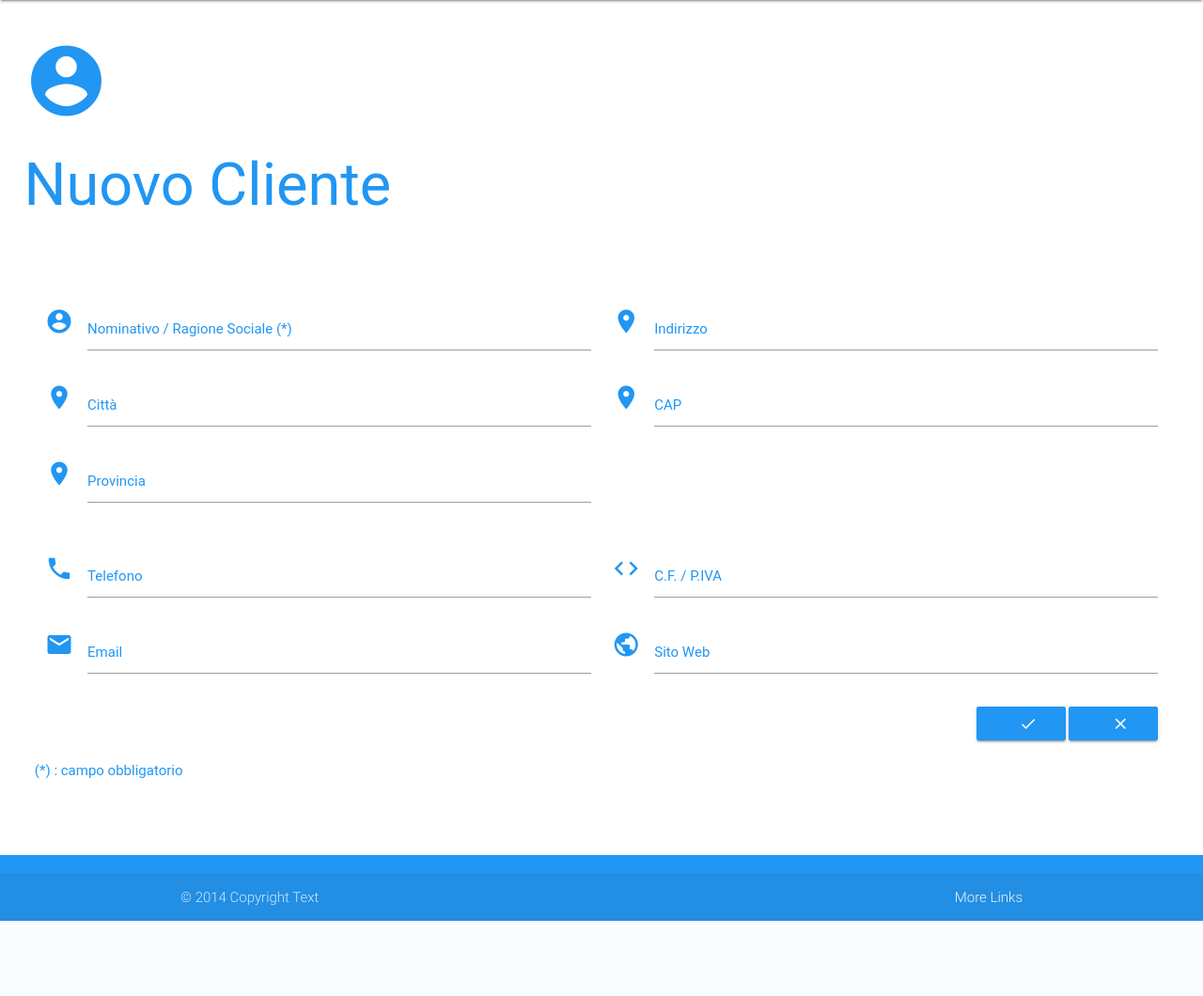
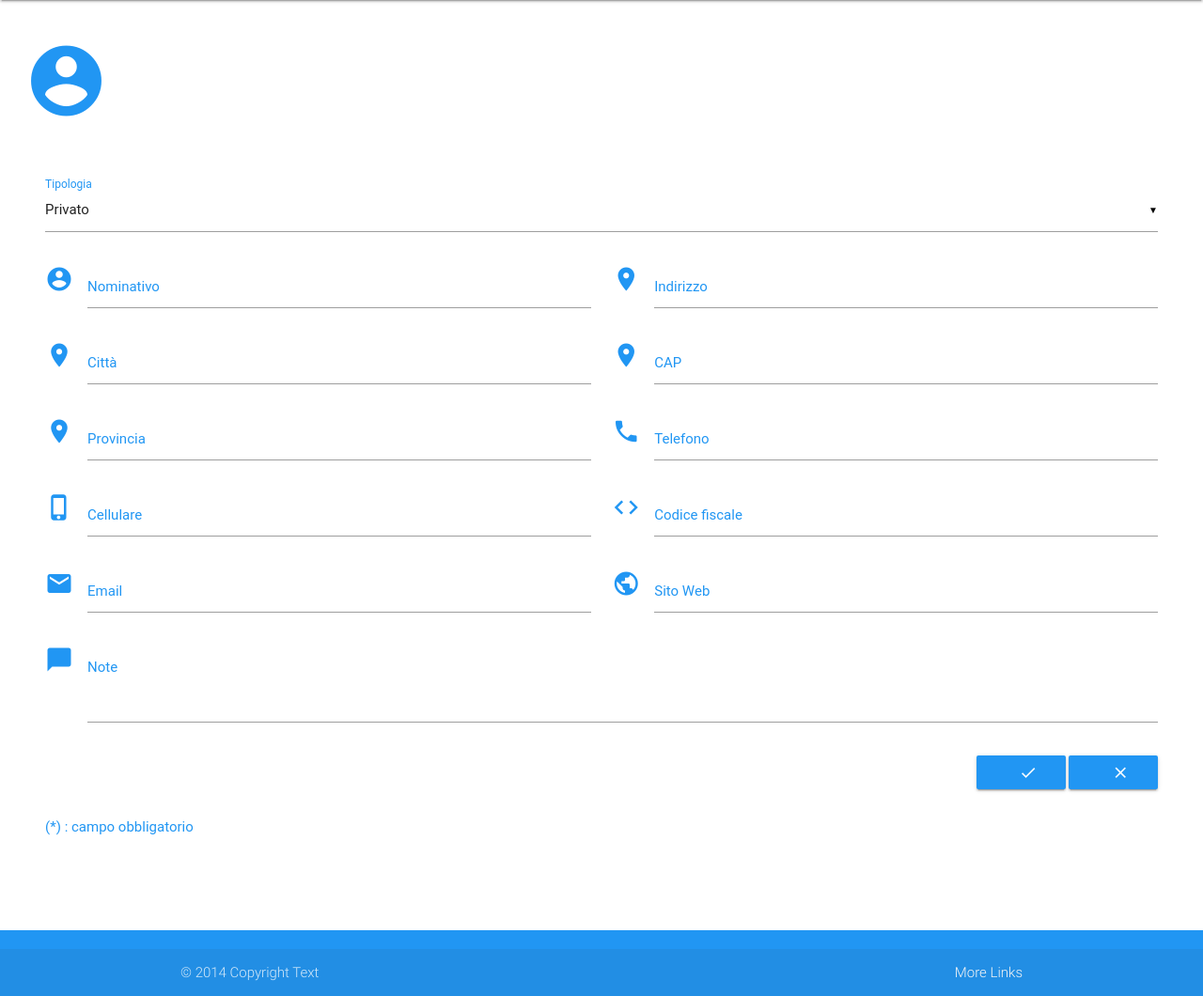
Before and after one commit to joppichristian/GestionaleRapportini, a PHP site: page /addCliente.html in a window 1280 px wide. Shown: the part 64-1124 px from the top of the page at 94% size. Before the commit the page ends 1044 px from the top, so only its background shows below. Run offline with PHP 8.4, Linux system fonts and the light colour scheme; some libraries are stand-ins or nearby versions; some web fonts are replaced.

Commit message:
aggiunta cliente

```diff
--- a/addCliente.html
+++ b/addCliente.html
@@ -13,7 +13,7 @@
 	  <!-- Compiled and minified JavaScript -->
 	  <script src="https://cdnjs.cloudflare.com/ajax/libs/materialize/0.97.3/js/materialize.min.js"></script>
 
-
+	 <script src="js/addClients.js" ></script>
 	</head>
 
 	<body>
@@ -28,72 +28,89 @@
 	  	</nav>
 	  	<div class="section col s12 m12 l12" >
 		  	<div class="col s12 m3 l3">
-		  		<i class="large material-icons blue-text">account_circle</i>
-		  	</div>
-		  	<div class="col s12 m9 l9">
-		  		<h1 class="blue-text">Nuovo Cliente</h1>
+		  		<i id="icon_prefix" class="large material-icons blue-text">account_circle</i>
 		  	</div>
 	  	</div>
 	  	<div class="section nav-wrapper">
 	  	   <div class="row">
-		    <form class="col s12">
+		    <form class="col s12" id="aggiungi_cliente" method="post" >
 		      <div class="row">
-
+			  	<div class="input-field col s12 m12 l12">
+				    <select id="tipologia" name="tipologia">
+				      <option value="p" class="blue-text">Privato</option>
+				      <option value="a" class="blue-text">Azienda</option>
+				    </select>
+				    <label>Tipologia</label>
+				 </div>
 		        <div class="input-field col s12 m6 l6">
 		          <i class="material-icons prefix blue-text">account_circle</i>
-		          <input id="icon_prefix" type="text" class="validate">
-		          <label class="blue-text" for="icon_prefix ">Nominativo / Ragione Sociale (*)</label>
+		          <input id="nominativo" type="text" name="nominativo" class="validate">
+		          <label id="label_nominativo" class="blue-text" for="nominativo ">Nominativo</label>
 		        </div>
 		         <div class="input-field col s12 m6 l6">
 		          <i class="material-icons prefix blue-text">place</i>
-		          <input id="icon_indirizzo" type="text" class="validate">
-		          <label class="blue-text" for="icon_indirizzo">Indirizzo</label>
+		          <input id="indirizzo" type="text" name="indirizzo" class="validate">
+		          <label class="blue-text" for="indirizzo">Indirizzo</label>
 		         </div>
 		         <div class="input-field col s12 m6 l6">
 			      <i class="material-icons prefix blue-text">place</i>
-		          <input id="icon_citta" type="text" class="validate">
-		          <label class="blue-text" for="icon_citta">Città</label>
+		          <input id="citta" type="text" name="citta" class="validate">
+		          <label class="blue-text" for="citta">Citt&agrave;</label>
 		          </div>
 		         <div class="input-field col s12 m6 l6">
 			      <i class="material-icons prefix blue-text">place</i>
-		          <input id="icon_cap" type="text" class="validate">
-		          <label class="blue-text" for="icon_cap">CAP</label>
+		          <input id="cap" type="text" name="cap" class="validate">
+		          <label class="blue-text" for="cap">CAP</label>
 		          </div>
 		         <div class="input-field col s12 m6 l6">
 			      <i class="material-icons prefix blue-text">place</i>
-		          <input id="icon_prov" type="text" class="validate">
-		          <label class="blue-text" for="icon_prov">Provincia</label>
-		          </div>
+		          <input id="prov" type="text" name="provincia" class="validate">
+		          <label class="blue-text" for="prov">Provincia</label>
+		         </div>
+		        <div class="input-field col s12 m6 l6">
+		          <i class="material-icons prefix blue-text">phone</i>
+		          <input id="telephone" type="tel" name="telefono" class="validate">
+		          <label class="blue-text" for="telephone">Telefono</label>
 		        </div>
 		        <div class="input-field col s12 m6 l6">
-		          <i class="material-icons prefix blue-text">phone</i>
-		          <input id="icon_telephone" type="tel" class="validate">
-		          <label class="blue-text" for="icon_telephone">Telefono</label>
+		          <i class="material-icons prefix blue-text">phone_iphone</i>
+		          <input id="mobile" type="tel" name="cellulare" class="validate">
+		          <label class="blue-text" for="mobile">Cellulare</label>
 		        </div>
 		         <div class="input-field col s12 m6 l6">
 		          <i class="material-icons prefix blue-text">code</i>
-		          <input id="icon_code" type="text" class="validate">
-		          <label class="blue-text" for="icon_code">C.F. / P.IVA</label>
+		          <input id="code" type="text" name="cf" class="validate">
+		          <label class="blue-text" for="code">Codice fiscale</label>
+		        </div>
+		        <div class="input-field col s12 m6 l6" id="div_iva">
+		          <i class="material-icons prefix blue-text">code</i>
+		          <input id="iva" type="text" name="piva" class="validate">
+		          <label class="blue-text" for="iva">Partita IVA</label>
 		        </div>
 		         <div class="input-field col s12 m6 l6">
 		          <i class="material-icons prefix blue-text">email</i>
-		          <input id="icon_email" type="email" class="validate">
-		          <label class="blue-text" for="icon_email">Email</label>
+		          <input id="email" name="email" type="email" class="validate">
+		          <label class="blue-text" for="email">Email</label>
 		        </div>
 		         <div class="input-field col s12 m6 l6">
 		          <i class="material-icons prefix blue-text">public</i>
-		          <input id="icon_site" type="url" class="validate">
-		          <label class="blue-text" for="icon_site">Sito Web</label>
+		          <input id="site" type="url" name="site" class="validate">
+		          <label class="blue-text" for="site">Sito Web</label>
+		        </div>
+		        <div class="input-field col s12 m12 l12">
+			      <i class="material-icons prefix blue-text">chat_bubble</i>
+		          <textarea id="note" name="note" class="materialize-textarea"></textarea>
+		          <label class="blue-text" for="note">Note</label>
 		        </div>
 		        <div class="input-field col s12" style="text-align: right;margin-bottom: 2%;">
-			        <button class="btn waves-effect waves-light blue white-text" type="submit" name="submit">
+			        <button class="btn waves-effect waves-light blue white-text" id="invia_dati" type="submit" name="submit">
 			        <i class="material-icons right">done</i>
 					</button>
 					<button class="btn waves-effect waves-light blue white-text" type="reset" name="clear">
 			        <i class="material-icons right">clear</i>
 					</button>
 		        </div>
-		        <h6 class="blue-text">(*) : campo obbligatorio</h6>
+		        <h6 class="blue-text col s12 m12 l12">(*) : campo obbligatorio</h6>
 		      </div>
 		    </form>
 		  </div>
--- a/clienti.html
+++ b/clienti.html
@@ -51,9 +51,11 @@ initial-scale=1.0, minimum-scale=1.0, maximum-scale=1.0">
 			  		<p id="nominativo"></p>
 			  		<p id="indirizzi" ></p>
 			  		<p id="telefono" ></p>
-			  		<p id="codice_fiscale"></p>
+			  		<p id="cellulare" ></p>
 			  	</div>
 			  	<div class="col s12 m4 l4">
+				  	<p id="codice_fiscale"></p>
+				  	<p id="partita_iva"></p>
 				  	<p id="email"></p>
 			  		<p id="site"></p>
 			  		<p id="note"></p>
--- a/css/form_blue.css
+++ b/css/form_blue.css
@@ -76,8 +76,27 @@
      box-shadow: 0 1px 0 0 #2196f3;
    }
 
-
-
+   .input-field textarea.materialize-textarea:focus + label {
+     color: #2196f3;
+   }
+   /* label underline focus color */
+   .input-field textarea.materialize-textarea:focus {
+     border-bottom: 1px solid #2196f3;
+     box-shadow: 0 1px 0 0 #2196f3;
+   }
+   /* valid color */
+   .input-field textarea.materialize-textarea.valid {
+     border-bottom: 1px solid #2196f3;
+     box-shadow: 0 1px 0 0 #2196f3;
+   }
+   /* invalid color */
+   .input-field textarea.materialize-textarea.invalid {
+     border-bottom: 1px solid #2196f3;
+     box-shadow: 0 1px 0 0 #2196f3;
+   }
+   .dropdown-content li>a, .dropdown-content li>span{
+	   color:#2196f3;
+   }
    /* icon prefix focus color */
    .input-field .prefix.active {
      color: #2196f3;
--- /dev/null
+++ b/js/addClients.js
@@ -0,0 +1,69 @@
+$(document).ready(function(){
+	$('select').material_select();
+	$("#div_iva").hide();
+	$("#tipologia").on("change",function(){
+		if($(this).val() == 'p')
+		{
+			$("#label_nominativo").text( "Nominativo");
+			$("#div_iva").hide();
+			$("#icon_prefix").text("account_circle");
+		}
+		else if ($(this).val() == 'a')
+		{
+			$("#label_nominativo").text("Ragione Sociale");
+			$("#div_iva").show();
+			$("#icon_prefix").text("business");
+		}
+	}) ;
+	$("#invia_dati").on("click",function(){
+		if($("#nominativo").val() == "")
+			return false;
+		var nominativo = $("#nominativo").val();
+		var indirizzo = $("#indirizzo").val();
+		var citta = $("#citta").val();
+		var cap = $("#cap").val();
+		var provincia = $("#prov").val();
+		var telefono = $("#telephone").val();
+		var cellulare = $("#mobile").val();
+		var codice_fiscale = $("#code").val();
+		var p_iva = $("#iva").val();
+		var email = $("#email").val();
+		var sito = $("#site").val();
+		var note = $("#note").val();
+		var tipologia = $("#tipologia").val();
+		alert(nominativo + "," + indirizzo + "," + citta + "," + cap + "," +provincia + "," + telefono + "," + cellulare + "," + codice_fiscale + "," + p_iva + "," + email + "," + sito + "," + note + "," + tipologia);
+		$.ajax({
+	      url: "http://www.trentinoannuncia.com/portale_artigiani/script_php/postClients.php", //Relative or absolute path to response.php file
+	      type:"POST",
+	      data:{
+		      "nominativo": nominativo,
+		      "indirizzo":indirizzo,
+		      "citta":citta,
+		      "cap":cap,
+		      "provincia":provincia,
+		      "telefono":telefono,
+		      "cellulare":cellulare,
+		      "cf":codice_fiscale,
+		      "piva":p_iva,
+		      "email":email,
+		      "site":sito,
+		      "note":note,
+		      "tipologia":tipologia,
+		   },
+	      success: function(response) {
+		   		alert("Inserito");
+		   		return true;
+		   },
+	      error: function(xhr){
+		     alert(xhr.status);
+		     return false;
+	      }
+	    });
+	    /*
+	    $("#aggiungi_cliente").attr("action","http://www.trentinoannuncia.com/portale_artigiani/script_php/postClients.php");
+	    $("#aggiungi_cliente").submit();
+	    */
+
+	}) ;
+
+});
```
Also changed, not shown: js/clients.js (+15 -10 lines), script_php/postClients.php (added, +61 -0 lines).
